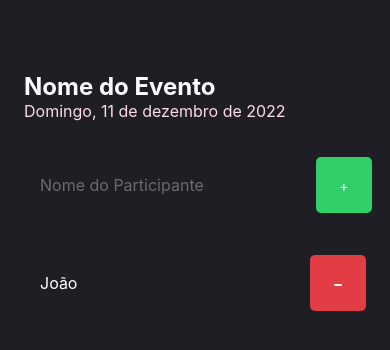
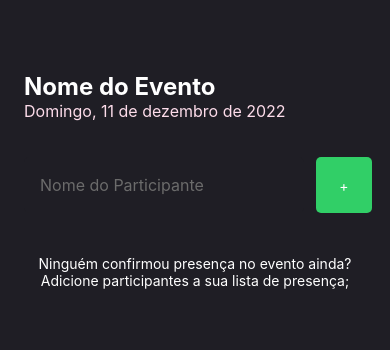
Before and after one commit to tomasfranco/imhere, a React Native app: screen / in a window 390 px wide. Shown: the top 350 px of the page. Built offline with nearby package versions, Linux system fonts and the light colour scheme.

Commit message:
Removendo participantes da lista - Removing List Member

```diff
--- a/src/screens/home/index.tsx
+++ b/src/screens/home/index.tsx
@@ -6,7 +6,9 @@
 import { Participant } from "../../components/Participant";
 
 export function Home(){
-  const [participants, setParticipants] = useState(['João'])
+  const [participants, setParticipants] = useState<string[]>([]);
+  const [participantName, setParticipantName ] = useState('');
+
 
  /* const participants = [
     'Tomás Franco', 'Ingrid Flores', 'João Nunes',
@@ -16,26 +18,25 @@
   'Janaina Silveira', 'Thaina Pettene', 'Isabella Aires']*/
 
 function handleParticipantAdd() {
-  if(participants.includes("Tomás Franco")){
+  if(participants.includes((participantName))){
     return Alert.alert("Prestadora na Lista", "Esta prestadora já está na lista")
   }
 
-  setParticipants(prevState => [...prevState, 'Ana']);
+  setParticipants(prevState => [...prevState, participantName]);
+  setParticipantName('');
 }
 function handleParticipantRemove(name: string) {
   Alert.alert("Atenção - Remover", `Você tem certeza que deseja remover ${name}?`, [
     {
       text: 'Sim',
-      onPress: () => Alert.alert(`${name} foi removido com Sucesso!`)
+      onPress: () => setParticipants(prevState => prevState.filter(participant => participant !== name))
     },
     {
       text: 'Não',
       style: 'cancel'
     }
   ])
-
-  console.log(`Voce removeu o ${name}`);
-  }
+    }
 
 return (
   <View style={styles.container}>
@@ -49,6 +50,8 @@
     style={styles.input}
     placeholder="Nome do Participante"
     placeholderTextColor="#6B6B6B"
+    onChangeText={setParticipantName}
+    value={participantName}
     />
     <TouchableOpacity style={styles.button} onPress={handleParticipantAdd}>
       <Text style={styles.buttonText}>
```
